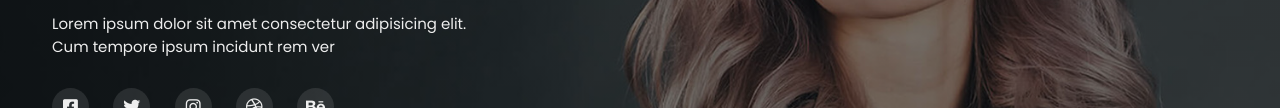
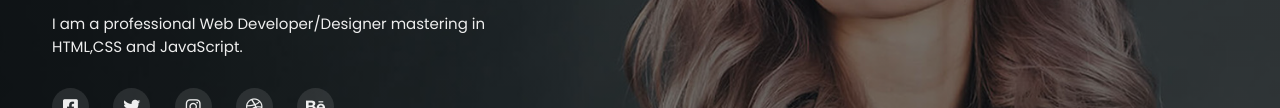
Before and after one commit to sahillcodes/Portfolio, a plain HTML site: page index.html in a window 1280 px wide. Shown: the part 384-492 px from the top of the page. Drawn offline with Linux system fonts and the light colour scheme.

Commit message:
Update index.html

```diff
--- a/index.html
+++ b/index.html
@@ -39,7 +39,7 @@
                 <div class="hero-text">
                     <h3>Hi, There</h3>
                     <h1>I Am <span>Sahil Kadam</span></h1>
-                    <p>Lorem ipsum dolor sit amet consectetur adipisicing elit. Cum tempore ipsum incidunt rem ver</p>
+                    <p>I am a professional Web Developer/Designer mastering in HTML,CSS and JavaScript.</p>
                     <div class="social">
                         <a href=""><i class="fa-brands fa-square-facebook"></i></a>
                         <a href=""><i class="fa-brands fa-twitter"></i></a>
```
